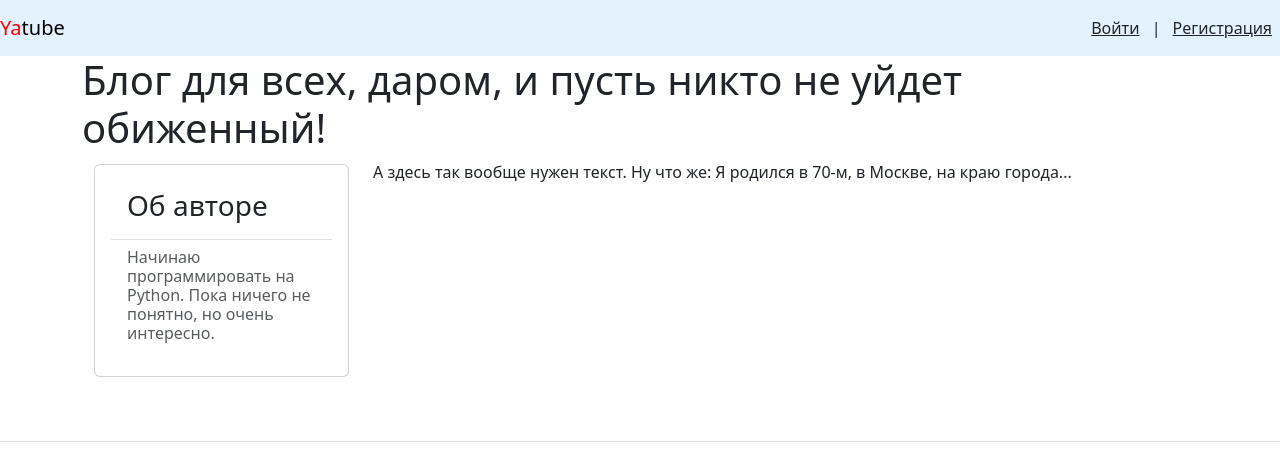
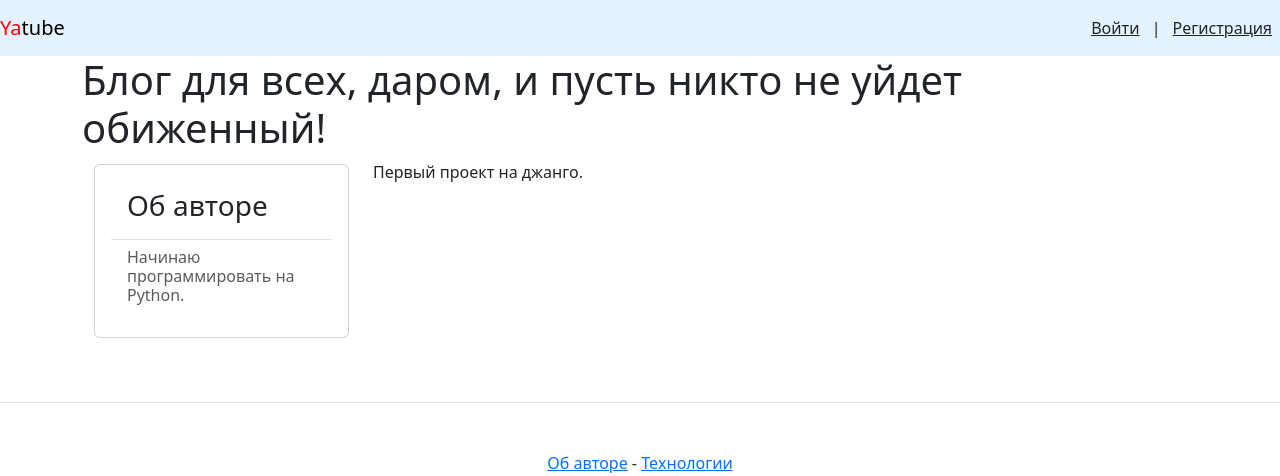
Before and after one commit to allinyearn/django_test_yatube, a Django app: template yatube/about/templates/about/author.html in a window 1280 px wide. Shown: the top 476 px of the page. Run offline with Django 3.2, Linux system fonts and the light colour scheme; the template is opened without the code that fills it, so the values that code supplies are empty; some libraries are stand-ins or nearby versions.

Commit message:
fix readme and requirements

```diff
--- a/yatube/about/templates/about/author.html
+++ b/yatube/about/templates/about/author.html
@@ -15,7 +15,7 @@
               </li>
               <li class="list-group-item">
                 <div class="h6 text-muted">
-                  Начинаю программировать на Python. Пока ничего не понятно, но очень интересно.
+                  Начинаю программировать на Python.
                 </div>
               </li>
             </ul>
@@ -25,7 +25,7 @@
       <div class="col-md-9">
         <div class="card-body">
           <div class="card-text">
-            <p>А здесь так вообще нужен текст. Ну что же: Я родился в 70-м, в Москве, на краю города...</p>
+            <p>Первый проект на джанго.</p>
           </div>
         </div>
       </div>
```
Also changed, not shown: requirements.txt (+27 -20 lines), README.md.
